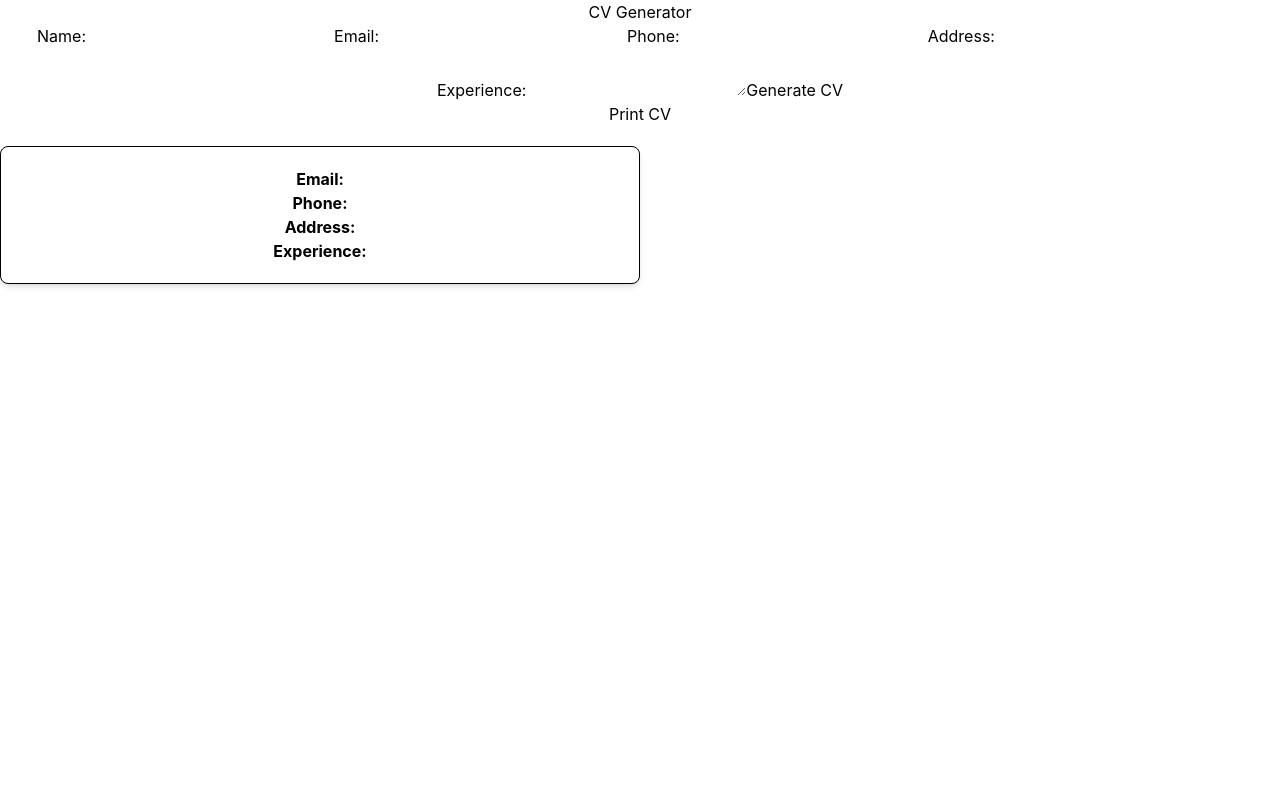
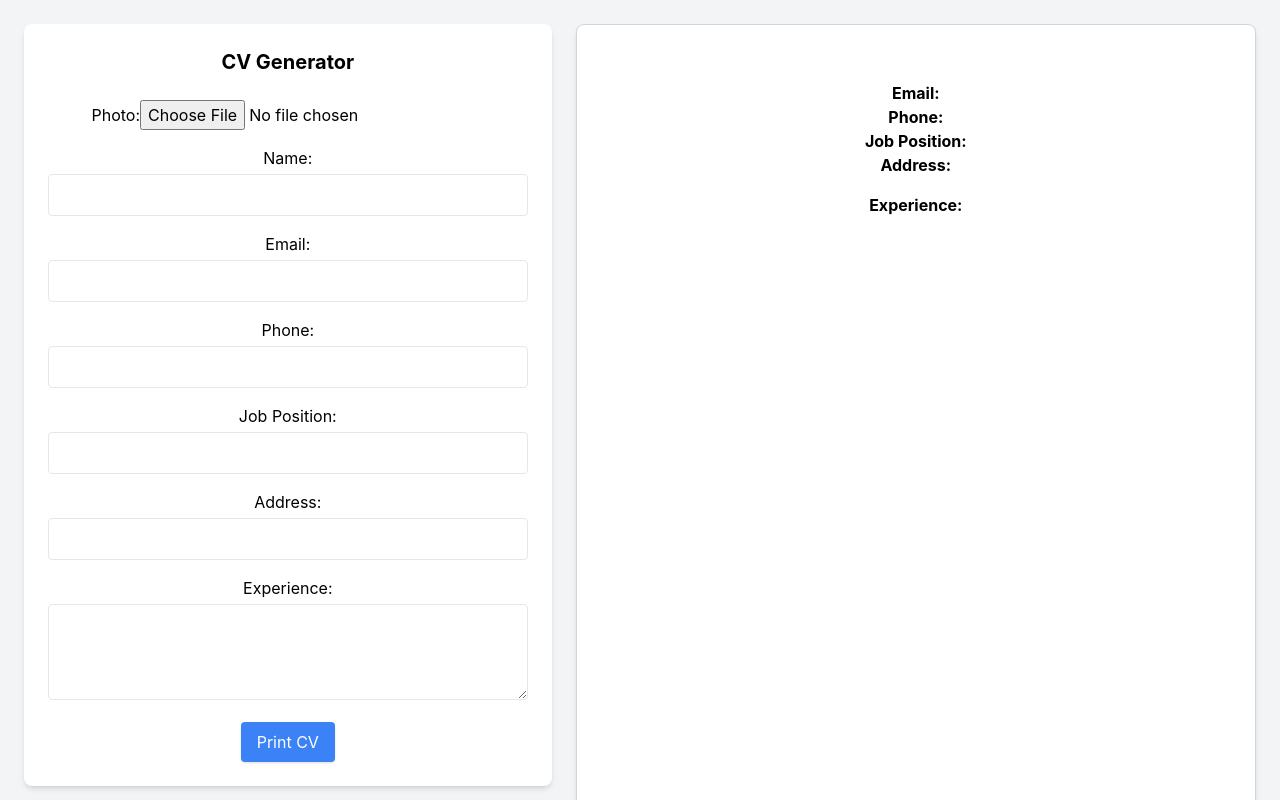
Before and after one commit to Muchunguzi/CV_marker_app, a React (Create React App) app: page / in a window 1280 px wide. Shown: the top 800 px of the page. Built offline with nearby package versions, Linux system fonts and the light colour scheme.

Commit message:
initial commit for cv_app_marker app

```diff
--- a/src/components/Cv_marker.js
+++ b/src/components/Cv_marker.js
@@ -1,7 +1,5 @@
 import React, { useState, useRef } from "react";
 import { useReactToPrint } from "react-to-print";
-import "./styles.css"; // Import local Tailwind build
-
 
 const CVGenerator = () => {
   const [formData, setFormData] = useState({
@@ -10,12 +8,14 @@ const CVGenerator = () => {
     phone: "",
     address: "",
     experience: "",
+    photo: "",
+    jobPosition: "",
   });
 
   const cvRef = useRef(null);
 
   const handlePrint = useReactToPrint({
-    contentRef: cvRef, // Directly passing the ref here
+    contentRef:cvRef, // Directly passing the ref here
     documentTitle: "My_CV",
     onPrintError: (errorLocation, error) => console.error("Print Error:", errorLocation, error),
   });
@@ -24,49 +24,64 @@ const CVGenerator = () => {
     setFormData({ ...formData, [e.target.name]: e.target.value });
   };
 
-  const handleSubmit = (e) => {
-    e.preventDefault();
+  const handlePhotoUpload = (e) => {
+    const file = e.target.files[0];
+    if (file) {
+      const reader = new FileReader();
+      reader.onloadend = () => {
+        setFormData((prevData) => ({ ...prevData, photo: reader.result }));
+      };
+      reader.readAsDataURL(file);
+    }
   };
 
   return (
-    <div>
-      <h2>CV Generator</h2>
+    <div className="flex flex-row items-start p-6 bg-gray-100 min-h-screen space-x-6">
+      {/* Form Section */}
+      <form className="bg-white p-6 rounded-lg shadow-md w-1/2 space-y-4">
+        <h2 className="text-xl font-bold mb-4">CV Generator</h2>
 
-      {/* Form */}
-      <form onSubmit={handleSubmit}>
-        <label>
-          Name:
-          <input type="text" name="name" value={formData.name} onChange={handleChange} required />
+        <label className="block">Photo:
+          <input type="file" accept="image/*" onChange={handlePhotoUpload} className="mt-2" />
         </label>
-        <label>
-          Email:
-          <input type="email" name="email" value={formData.email} onChange={handleChange} required />
+
+        <label className="block">Name:
+          <input type="text" name="name" value={formData.name} onChange={handleChange} required className="w-full mt-1 p-2 border rounded" />
         </label>
-        <label>
-          Phone:
-          <input type="tel" name="phone" value={formData.phone} onChange={handleChange} required />
+
+        <label className="block">Email:
+          <input type="email" name="email" value={formData.email} onChange={handleChange} required className="w-full mt-1 p-2 border rounded" />
         </label>
-        <label>
-          Address:
-          <input type="text" name="address" value={formData.address} onChange={handleChange} required />
+
+        <label className="block">Phone:
+          <input type="tel" name="phone" value={formData.phone} onChange={handleChange} required className="w-full mt-1 p-2 border rounded" />
         </label>
-        <label>
-          Experience:
-          <textarea name="experience" value={formData.experience} onChange={handleChange} required />
+        <label className="block">Job Position:
+          <input type="text" name="jobPosition" value={formData.jobPosition} onChange={handleChange} required className="w-full mt-1 p-2 border rounded" />
         </label>
-        <button type="submit">Generate CV</button>
+
+        <label className="block">Address:
+          <input type="text" name="address" value={formData.address} onChange={handleChange} required className="w-full mt-1 p-2 border rounded" />
+        </label>
+
+        <label className="block">Experience:
+          <textarea name="experience" value={formData.experience} onChange={handleChange} required className="w-full mt-1 p-2 border rounded h-24"></textarea>
+        </label>
+
+        <button type="button" onClick={handlePrint} className="bg-blue-500 text-white px-4 py-2 rounded shadow hover:bg-blue-600">Print CV</button>
       </form>
 
-      {/* Print Button */}
-      <button onClick={handlePrint}>Print CV</button>
-
-      {/* CV Preview */}
-      <div ref={cvRef} className="bg-white p-6 rounded-lg shadow-md w-1/2" style={{ padding: "20px", border: "1px solid #000", marginTop: "20px" }}>
-        <h2>{formData.name}</h2>
+      {/* CV Preview Section */}
+      <div ref={cvRef} className="bg-white p-8 rounded-lg shadow-md w-1/2 border border-gray-300" style={{ width: '210mm', height: '297mm' }}>
+        <div className="text-center mb-6">
+          {formData.photo && <img src={formData.photo} alt="Profile" className="w-24 h-24 mx-auto rounded-full border" />}
+          <h2 className="text-2xl font-bold mt-4">{formData.name}</h2>
+        </div>
         <p><strong>Email:</strong> {formData.email}</p>
         <p><strong>Phone:</strong> {formData.phone}</p>
+        <p><strong>Job Position:</strong>{formData.jobPosition}</p>
         <p><strong>Address:</strong> {formData.address}</p>
-        <p><strong>Experience:</strong></p>
+        <p className="mt-4"><strong>Experience:</strong></p>
         <p>{formData.experience}</p>
       </div>
     </div>
```
